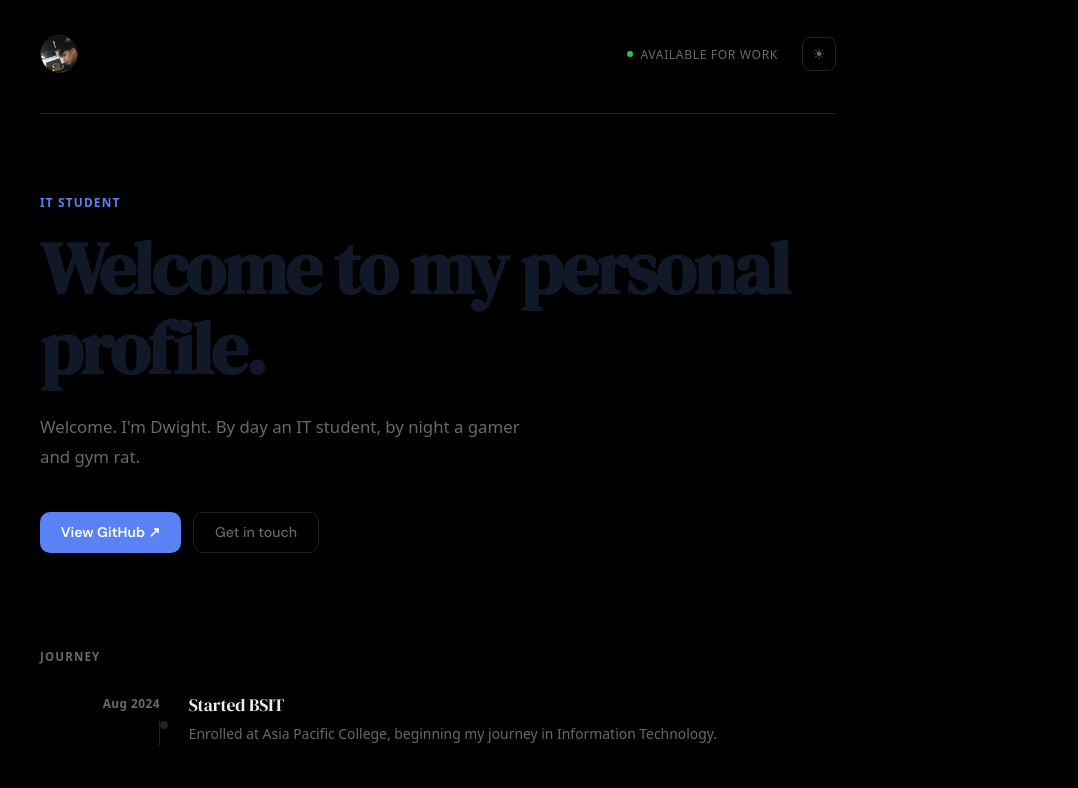
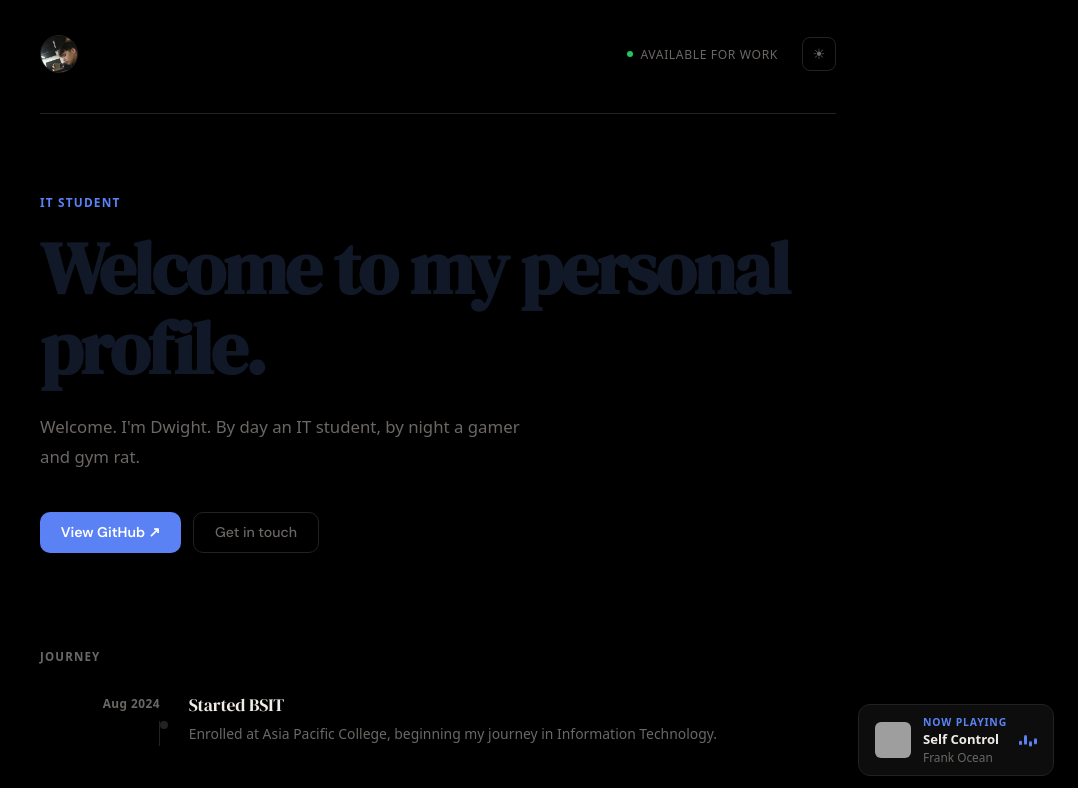
Before and after one commit to dwightening26/dwightening26-personal-website-finals-fernandez, a React app in the folder my-profile-fernandez/frontend/: page / in a window 1280 px wide. Shown: the top 788 px of the page, without its empty margins (202-1280 px from the left). Built offline with nearby package versions, Linux system fonts and the light colour scheme; no server answers; the database is empty; grey boxes are pictures that could not be loaded; the HTML template or start-up script is replaced by a standard one.

Commit message:
added another detail

```diff
--- a/my-profile-fernandez/frontend/src/App.css
+++ b/my-profile-fernandez/frontend/src/App.css
@@ -735,6 +735,102 @@ a { text-decoration: none; color: inherit; }
   text-transform: uppercase;
 }
 
+/* ── NOW PLAYING ─────────────────────────────────── */
+.now-playing {
+  position: fixed;
+  bottom: 1.5rem;
+  right: 1.5rem;
+  display: flex;
+  align-items: center;
+  gap: 0.75rem;
+  background: var(--surface);
+  border: 1px solid var(--border);
+  border-radius: 12px;
+  padding: 0.65rem 1rem;
+  z-index: 100;
+  box-shadow: 0 8px 32px rgba(0,0,0,0.15);
+  animation: slideUp 0.5s ease both;
+  animation-delay: 1s;
+}
+
+@keyframes slideUp {
+  from { opacity: 0; transform: translateY(16px); }
+  to   { opacity: 1; transform: translateY(0); }
+}
+
+.now-playing-cover {
+  width: 36px;
+  height: 36px;
+  border-radius: 6px;
+  object-fit: cover;
+  flex-shrink: 0;
+}
+
+.now-playing-info {
+  display: flex;
+  flex-direction: column;
+  gap: 0.05rem;
+  min-width: 0;
+}
+
+.now-playing-label {
+  font-size: 0.65rem;
+  font-weight: 600;
+  letter-spacing: 0.08em;
+  text-transform: uppercase;
+  color: var(--accent);
+}
+
+.now-playing-track {
+  font-size: 0.82rem;
+  font-weight: 600;
+  color: var(--text);
+  white-space: nowrap;
+  overflow: hidden;
+  text-overflow: ellipsis;
+  max-width: 120px;
+}
+
+.now-playing-artist {
+  font-size: 0.74rem;
+  color: var(--text-muted);
+  font-weight: 300;
+}
+
+.now-playing-bars {
+  display: flex;
+  align-items: flex-end;
+  gap: 2px;
+  height: 16px;
+  flex-shrink: 0;
+}
+
+.bar {
+  display: block;
+  width: 3px;
+  border-radius: 2px;
+  background: var(--accent);
+  animation: equalize 1.2s ease-in-out infinite;
+}
+
+.bar:nth-child(1) { animation-delay: 0s;    height: 60%; }
+.bar:nth-child(2) { animation-delay: 0.2s;  height: 100%; }
+.bar:nth-child(3) { animation-delay: 0.4s;  height: 40%; }
+.bar:nth-child(4) { animation-delay: 0.1s;  height: 80%; }
+
+@keyframes equalize {
+  0%, 100% { transform: scaleY(0.4); }
+  50%       { transform: scaleY(1); }
+}
+
+@media (max-width: 640px) {
+  .now-playing {
+    bottom: 1rem;
+    right: 1rem;
+    left: 1rem;
+  }
+}
+
 /* ── RESPONSIVE ──────────────────────────────────── */
 @media (max-width: 640px) {
   .page          { padding: 0 1.2rem 4rem; }
--- a/my-profile-fernandez/frontend/src/App.jsx
+++ b/my-profile-fernandez/frontend/src/App.jsx
@@ -1,6 +1,11 @@
 import { useEffect, useState, useRef } from 'react';
 import { supabase } from './supabaseClient';
 import avatar from './profile.png';
+import blondeCover       from './blonde.jpg';
+import gnxCover          from './gnx.jpg';
+import freudianCover     from './freudian.jpg';
+import jesusisskingCover from './jesusisking.jpg';
+import apricotCover      from './apricotprincess.jpg';
 import './App.css';
 
 const TIMELINE = [
@@ -37,12 +42,6 @@ const PROJECTS = [
   },
 ];
 
-import blondeCover       from './blonde.jpg';
-import gnxCover          from './gnx.jpg';
-import freudianCover     from './freudian.jpg';
-import jesusisskingCover from './jesusisking.jpg';
-import apricotCover      from './apricotprincess.jpg';
-
 const ALBUMS = [
   { title: 'Blonde',           artist: 'Frank Ocean',       cover: blondeCover },
   { title: 'GNX',              artist: 'Kendrick Lamar',    cover: gnxCover },
@@ -51,7 +50,6 @@ const ALBUMS = [
   { title: 'Apricot Princess', artist: 'Rex Orange County', cover: apricotCover },
 ];
 
-// Triggers 'visible' class when element scrolls into view
 function useScrollReveal(options = {}) {
   const ref = useRef(null);
 
@@ -317,6 +315,22 @@ function App() {
         <span className="footer-copy">© 2026 · Built with React & Supabase</span>
       </footer>
 
+      {/* NOW PLAYING */}
+      <div className="now-playing">
+        <img src={blondeCover} alt="Blonde" className="now-playing-cover" />
+        <div className="now-playing-info">
+          <span className="now-playing-label">Now Playing</span>
+          <span className="now-playing-track">Self Control</span>
+          <span className="now-playing-artist">Frank Ocean</span>
+        </div>
+        <div className="now-playing-bars">
+          <span className="bar" />
+          <span className="bar" />
+          <span className="bar" />
+          <span className="bar" />
+        </div>
+      </div>
+
     </div>
   );
 }
```
